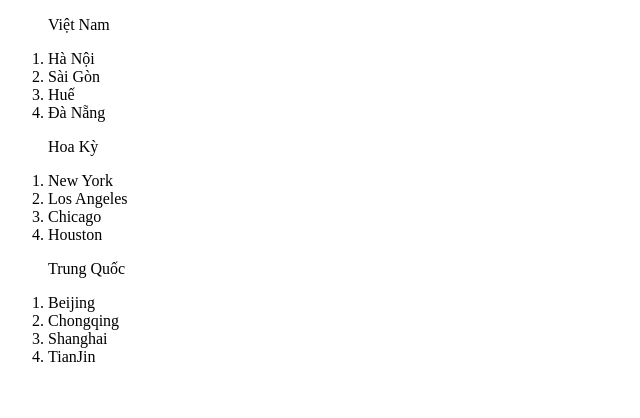
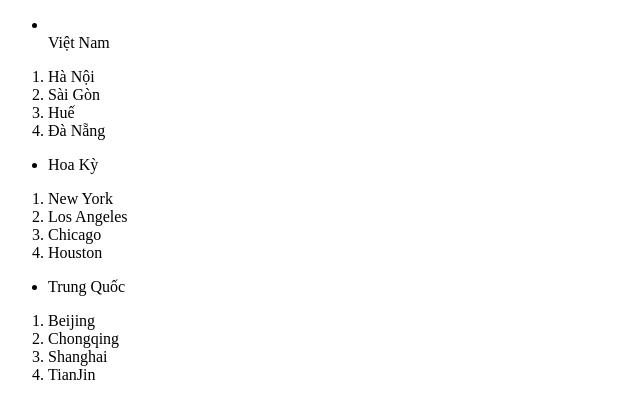
Before and after one commit to nguyenduchung0709/GitProject, a plain HTML site: page source/taodanhsach.html in a window 1280 px wide. Shown: the whole page, without its empty margins (0-640 px from the left). Drawn offline with Linux system fonts and the light colour scheme.

Commit message:
Update taodanhsach.html

```diff
--- a/source/taodanhsach.html
+++ b/source/taodanhsach.html
@@ -5,21 +5,21 @@
     <title>Title</title>
 </head>
 <body>
-<ul type="circle">Việt Nam</ul>
+<ul><li></li>Việt Nam</li></ul>
 <ol>
     <li>Hà Nội</li>
     <li>Sài Gòn</li>
     <li>Huế</li>
     <li>Đà Nẵng</li>
 </ol>
-<ul type="circle">Hoa Kỳ</ul>
+<ul ><li>Hoa Kỳ</li></ul>
 <ol>
     <li>New York</li>
     <li>Los Angeles</li>
     <li>Chicago</li>
     <li>Houston</li>
 </ol>
-<ul type="circle">Trung Quốc</ul>
+<ul ><li>Trung Quốc<l/i></ul>
 <ol>
     <li>Beijing </li>
     <li>Chongqing</li>
```
